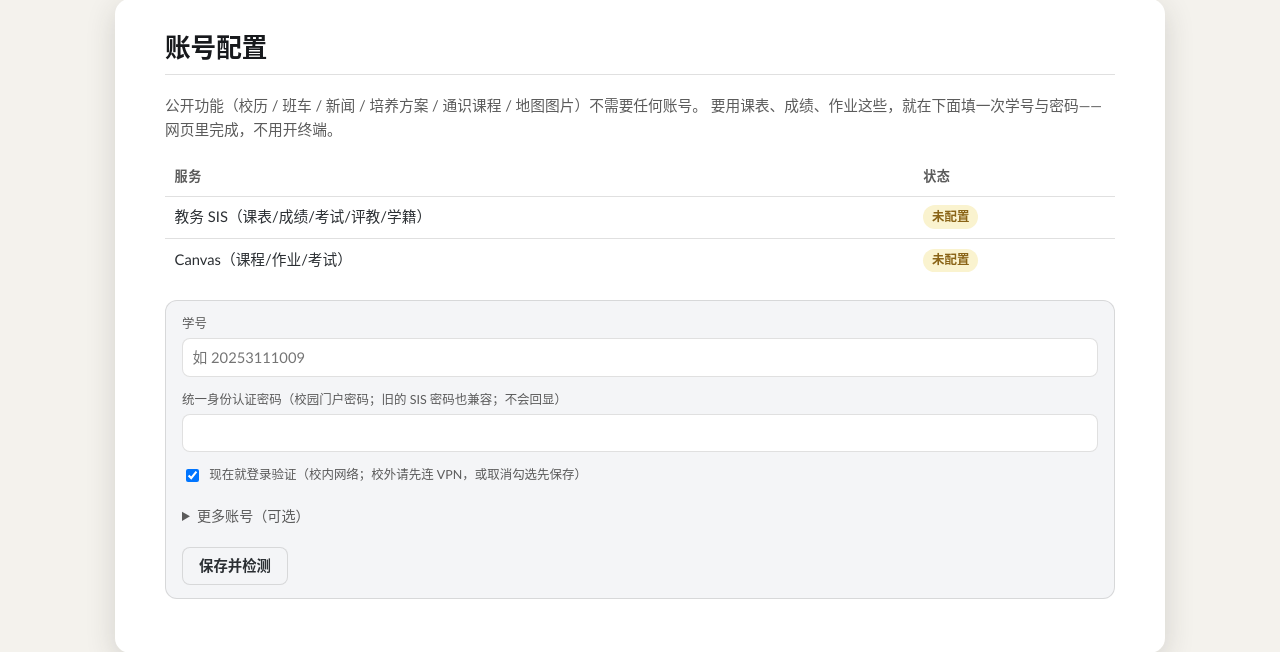
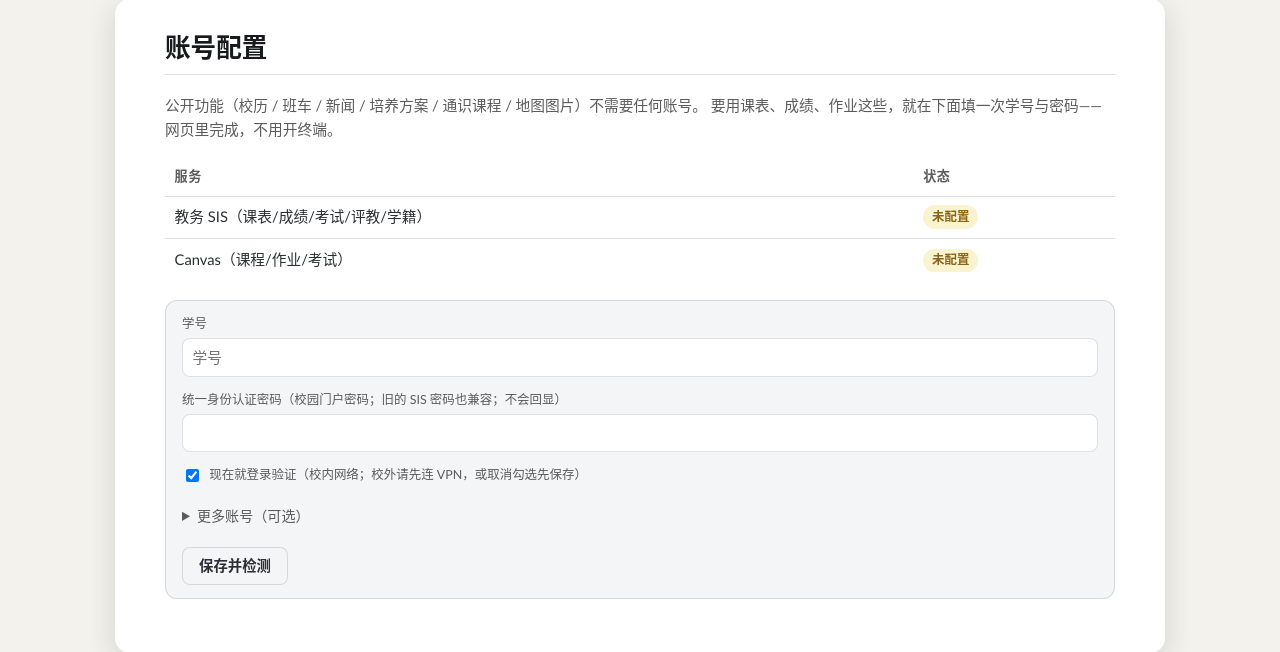
Before and after one commit to yizhang-dream/westlake_survival, a Python web app: template src/westlake_survival/webui/templates/setup.html in a window 1280 px wide. Shown: the part 85-737 px from the top of the page. Run offline with Jinja, Linux system fonts and the light colour scheme; the template is opened without the code that fills it, so the values that code supplies are empty.

Commit message:
fix(webui): 设置页学号输入框占位符去掉真实学号示例
用户指出占位符「如 20253111009」直接暴露了真实学号——占位符应为通用提示。
顺带全站脱敏：answers 站两页（rl 作业指南、地图密码排查）与本地记忆中
的学号全部替换为 2025XXXXXXX/「本人学号(已脱敏)」，已重新部署并线上
curl 验证两页学号计数为 0；仓库与测试均无真实学号（测试用 20259999）。

```diff
--- a/src/westlake_survival/webui/templates/setup.html
+++ b/src/westlake_survival/webui/templates/setup.html
@@ -28,7 +28,7 @@
 
 <form id="setupForm" class="filter" style="flex-direction:column;align-items:stretch">
   <label>学号
-    <input name="sid" autocomplete="username" required placeholder="如 20253111009">
+    <input name="sid" autocomplete="username" required placeholder="学号">
   </label>
   <label>统一身份认证密码（校园门户密码；旧的 SIS 密码也兼容；不会回显）
     <input name="password" type="password" autocomplete="current-password" required>
```
